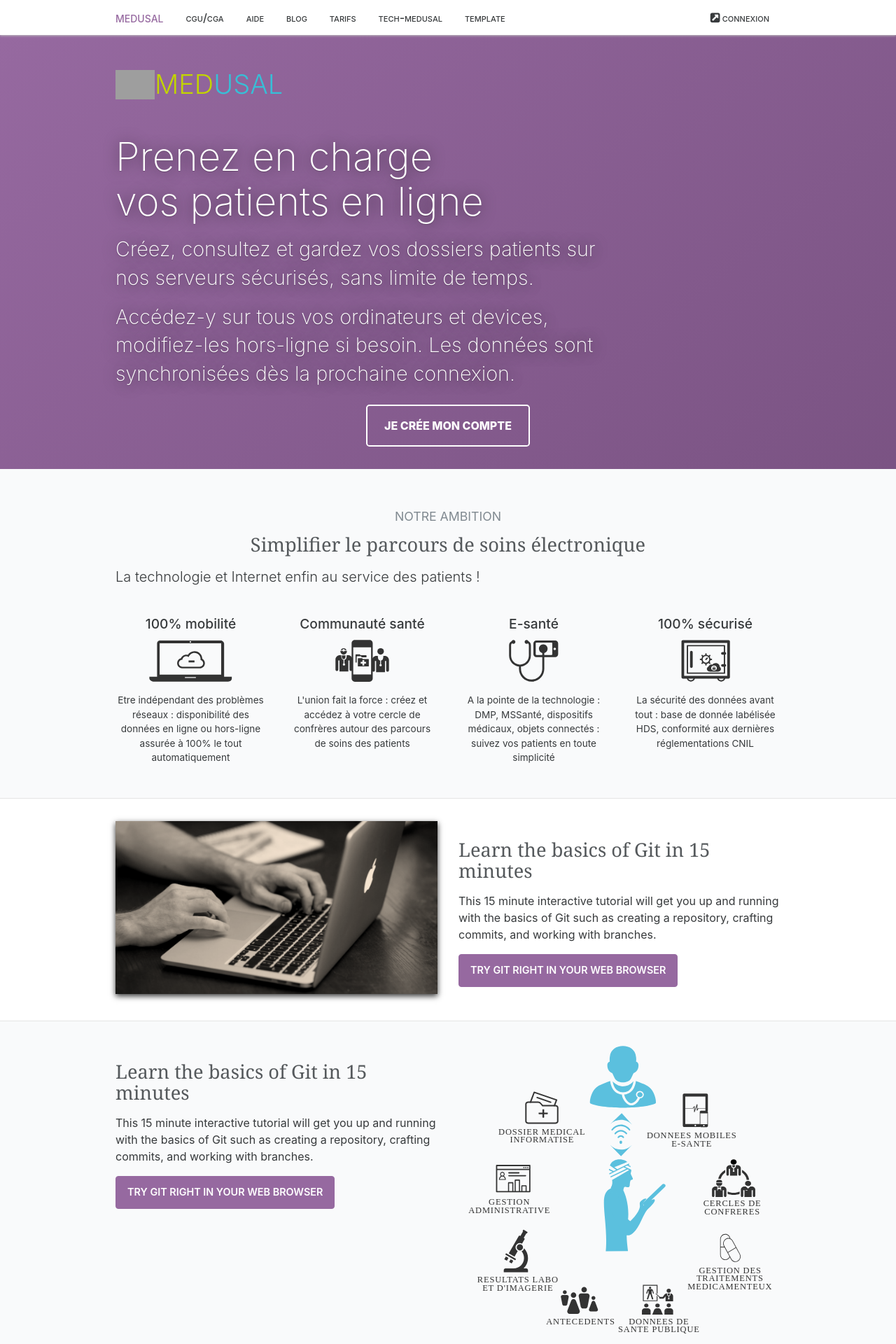
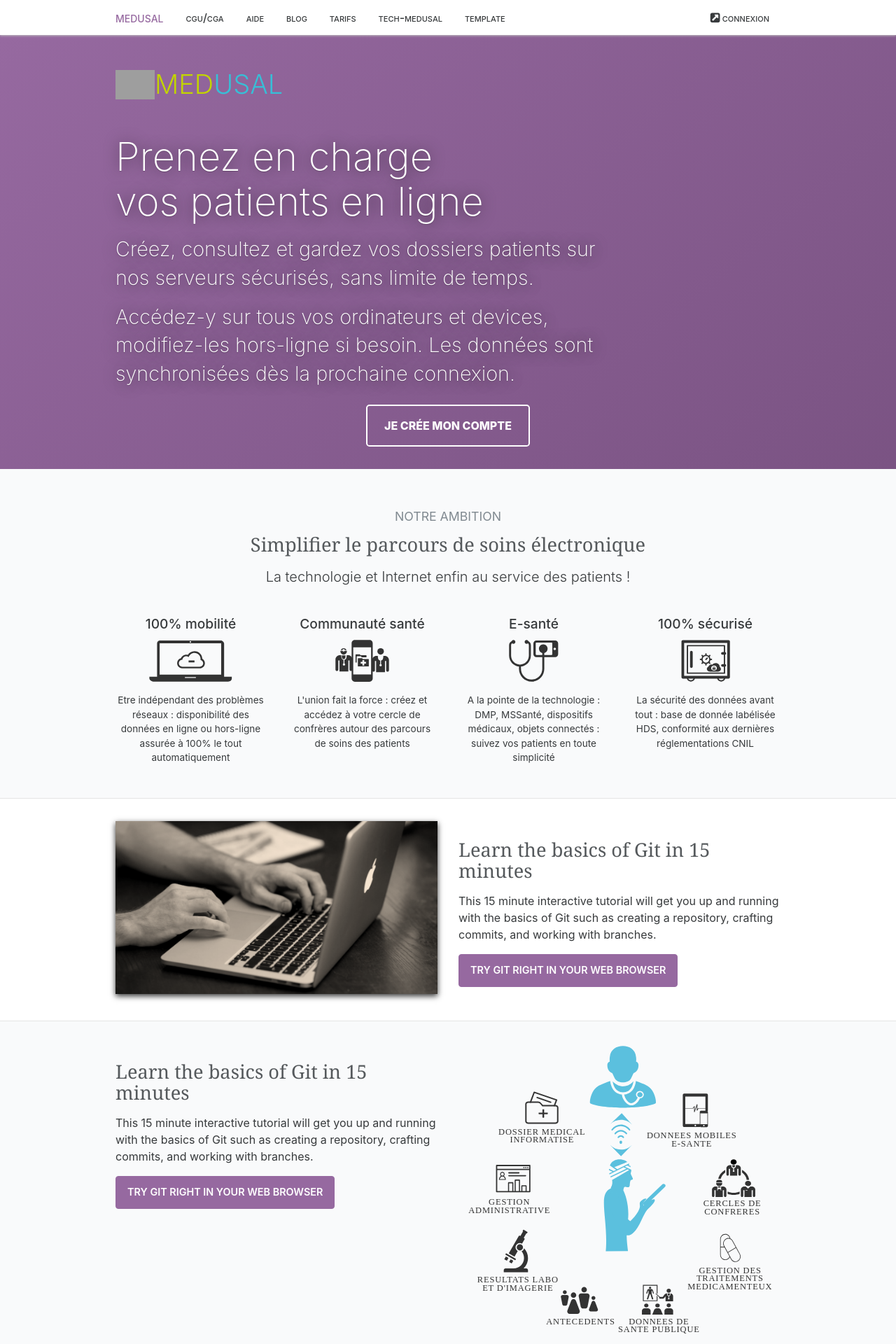
Before and after one commit to medusal/medusal.github.io, a Jekyll site: the page built from _pages/home.html, in a window 1280 px wide. Shown: the top 1920 px of the page at 70% size. Built offline with Jekyll 4.4.1, drawn with Linux system fonts in a browser that asks for light colours; grey boxes are pictures that could not be loaded.

Commit message:
Update from Forestry.io - _pages/home.html

```diff
--- a/_pages/home.html
+++ b/_pages/home.html
@@ -26,7 +26,7 @@ permalink: "/"
     <div class="container-fluid">
       <h2 class="text-xs-center"><small class="text-muted m-b-1 d-block text-uppercase">Notre ambition</small>
       Simplifier le parcours de soins électronique</h2>
-      <p class="lead">La technologie et Internet enfin au service des patients !</p>
+      <p class="lead text-xs-center">La technologie et Internet enfin au service des patients !</p>
       <div class="row">
         <div class="col-xs-12 col-sm-6 col-lg-3">
           <h3 class="text-xs-center">100% mobilité</h3>
```
